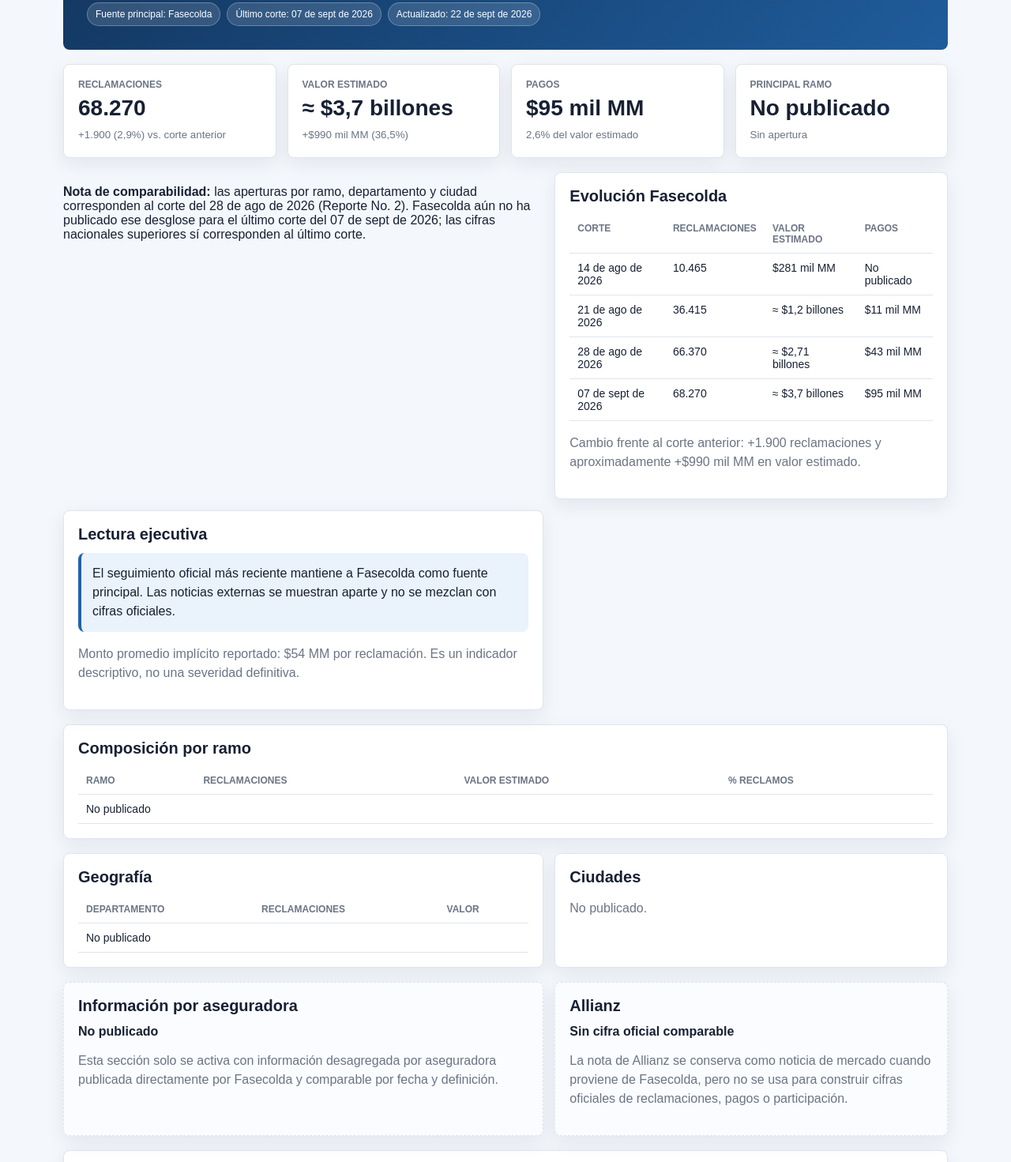
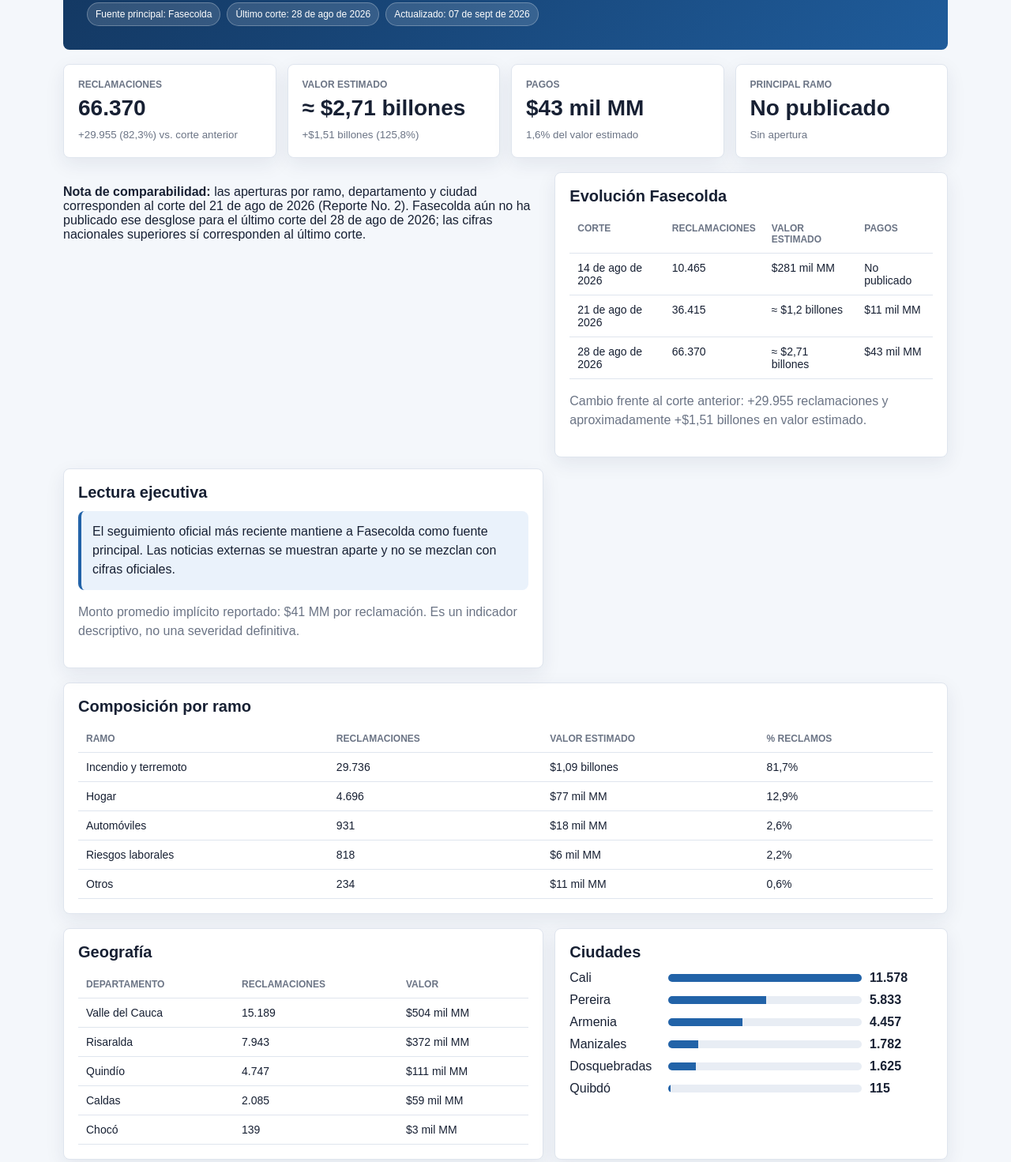
Before and after one commit to Lombo5138/terremoto-fasecolda-site, a website: page docs/index.html in a window 1280 px wide. Shown: the part 189-1660 px from the top of the page at 79% size. Drawn offline with Linux system fonts and the light colour scheme.

```diff
--- a/docs/index.html
+++ b/docs/index.html
@@ -15,35 +15,34 @@
     <p>Hoja informativa ejecutiva con histórico de cortes oficiales de Fasecolda, novedades separadas del mercado y trazabilidad de fuentes.</p>
     <div class="badges">
       <span>Fuente principal: Fasecolda</span>
-      <span>Último corte: 07 de sept de 2026</span>
-      <span>Actualizado: 22 de sept de 2026</span>
+      <span>Último corte: 28 de ago de 2026</span>
+      <span>Actualizado: 07 de sept de 2026</span>
     </div>
   </section>
 
   <section class="kpis" aria-label="Indicadores principales">
-    <article><span>Reclamaciones</span><strong>68.270</strong><small>+1.900 (2,9%) vs. corte anterior</small></article>
-    <article><span>Valor estimado</span><strong>≈ $3,7 billones</strong><small>+$990 mil MM (36,5%)</small></article>
-    <article><span>Pagos</span><strong>$95 mil MM</strong><small>2,6% del valor estimado</small></article>
+    <article><span>Reclamaciones</span><strong>66.370</strong><small>+29.955 (82,3%) vs. corte anterior</small></article>
+    <article><span>Valor estimado</span><strong>≈ $2,71 billones</strong><small>+$1,51 billones (125,8%)</small></article>
+    <article><span>Pagos</span><strong>$43 mil MM</strong><small>1,6% del valor estimado</small></article>
     <article><span>Principal ramo</span><strong>No publicado</strong><small>Sin apertura</small></article>
   </section>
 
   <section class="two">
-    <p class="notice"><b>Nota de comparabilidad:</b> las aperturas por ramo, departamento y ciudad corresponden al corte del 28 de ago de 2026 (Reporte No. 2). Fasecolda aún no ha publicado ese desglose para el último corte del 07 de sept de 2026; las cifras nacionales superiores sí corresponden al último corte.</p>
+    <p class="notice"><b>Nota de comparabilidad:</b> las aperturas por ramo, departamento y ciudad corresponden al corte del 21 de ago de 2026 (Reporte No. 2). Fasecolda aún no ha publicado ese desglose para el último corte del 28 de ago de 2026; las cifras nacionales superiores sí corresponden al último corte.</p>
     <article class="panel">
       <h2>Evolución Fasecolda</h2>
       <table>
         <thead><tr><th>Corte</th><th>Reclamaciones</th><th>Valor estimado</th><th>Pagos</th></tr></thead>
         <tbody><tr><td>14 de ago de 2026</td><td>10.465</td><td>$281 mil MM</td><td>No publicado</td></tr>
 <tr><td>21 de ago de 2026</td><td>36.415</td><td>≈ $1,2 billones</td><td>$11 mil MM</td></tr>
-<tr><td>28 de ago de 2026</td><td>66.370</td><td>≈ $2,71 billones</td><td>$43 mil MM</td></tr>
-<tr><td>07 de sept de 2026</td><td>68.270</td><td>≈ $3,7 billones</td><td>$95 mil MM</td></tr></tbody>
+<tr><td>28 de ago de 2026</td><td>66.370</td><td>≈ $2,71 billones</td><td>$43 mil MM</td></tr></tbody>
       </table>
-      <p class="muted">Cambio frente al corte anterior: +1.900 reclamaciones y aproximadamente +$990 mil MM en valor estimado.</p>
+      <p class="muted">Cambio frente al corte anterior: +29.955 reclamaciones y aproximadamente +$1,51 billones en valor estimado.</p>
     </article>
     <article class="panel">
       <h2>Lectura ejecutiva</h2>
       <div class="callout">El seguimiento oficial más reciente mantiene a Fasecolda como fuente principal. Las noticias externas se muestran aparte y no se mezclan con cifras oficiales.</div>
-      <p class="muted">Monto promedio implícito reportado: $54 MM por reclamación. Es un indicador descriptivo, no una severidad definitiva.</p>
+      <p class="muted">Monto promedio implícito reportado: $41 MM por reclamación. Es un indicador descriptivo, no una severidad definitiva.</p>
     </article>
   </section>
 
@@ -51,7 +50,11 @@
     <h2>Composición por ramo</h2>
     <table>
       <thead><tr><th>Ramo</th><th>Reclamaciones</th><th>Valor estimado</th><th>% reclamos</th></tr></thead>
-      <tbody><tr><td colspan="4">No publicado</td></tr></tbody>
+      <tbody><tr><td>Incendio y terremoto</td><td>29.736</td><td>$1,09 billones</td><td>81,7%</td></tr>
+<tr><td>Hogar</td><td>4.696</td><td>$77 mil MM</td><td>12,9%</td></tr>
+<tr><td>Automóviles</td><td>931</td><td>$18 mil MM</td><td>2,6%</td></tr>
+<tr><td>Riesgos laborales</td><td>818</td><td>$6 mil MM</td><td>2,2%</td></tr>
+<tr><td>Otros</td><td>234</td><td>$11 mil MM</td><td>0,6%</td></tr></tbody>
     </table>
   </section>
 
@@ -60,12 +63,21 @@
       <h2>Geografía</h2>
       <table>
         <thead><tr><th>Departamento</th><th>Reclamaciones</th><th>Valor</th></tr></thead>
-        <tbody><tr><td colspan="3">No publicado</td></tr></tbody>
+        <tbody><tr><td>Valle del Cauca</td><td>15.189</td><td>$504 mil MM</td></tr>
+<tr><td>Risaralda</td><td>7.943</td><td>$372 mil MM</td></tr>
+<tr><td>Quindío</td><td>4.747</td><td>$111 mil MM</td></tr>
+<tr><td>Caldas</td><td>2.085</td><td>$59 mil MM</td></tr>
+<tr><td>Chocó</td><td>139</td><td>$3 mil MM</td></tr></tbody>
       </table>
     </article>
     <article class="panel">
       <h2>Ciudades</h2>
-      <p class="muted">No publicado.</p>
+      <div class="city"><span>Cali</span><div class="bar"><i style="width:100%"></i></div><b>11.578</b></div>
+<div class="city"><span>Pereira</span><div class="bar"><i style="width:50.380031093453105%"></i></div><b>5.833</b></div>
+<div class="city"><span>Armenia</span><div class="bar"><i style="width:38.495422352737954%"></i></div><b>4.457</b></div>
+<div class="city"><span>Manizales</span><div class="bar"><i style="width:15.391259284850578%"></i></div><b>1.782</b></div>
+<div class="city"><span>Dosquebradas</span><div class="bar"><i style="width:14.03523924684747%"></i></div><b>1.625</b></div>
+<div class="city"><span>Quibdó</span><div class="bar"><i style="width:1%"></i></div><b>115</b></div>
     </article>
   </section>
 
@@ -103,7 +115,6 @@
     <p><b>Así avanza la atención de las aseguradoras a los afectados por el sismo</b><br><span>Fasecolda reportó 10.465 reclamaciones y valor estimado de COP 281.000 millones con corte al 14 de agosto de 2026.</span><br><a href="https://www.fasecolda.com/asi-avanza-la-atencion-de-las-aseguradoras-a-los-afectados-por-el-sismo/" target="_blank" rel="noopener">Publicación oficial</a></p>
 <p><b>Reclamaciones por el sismo aumentan 248% y aseguradoras agilizan su respuesta</b><br><span>Fasecolda reportó 36.415 reclamaciones, valor estimado cercano a COP 1,2 billones y pagos por COP 11.104 millones.</span><br><a href="https://www.fasecolda.com/reclamaciones-por-el-sismo-aumentan-248-y-aseguradoras-agilizan-su-respuesta/" target="_blank" rel="noopener">Publicación oficial</a></p>
 <p><b>Reconstrucción tras el sismo: sector asegurador acelera el pago de indemnizaciones - Fasecolda Ir al contenido Fasecolda</b><br><span>Fasecolda reporta 66.370 reclamaciones, pagos por COP 42.992 millones y valor estimado de COP 2,71 billones, con corte al 28 de agosto de 2026. El PDF enlazado por Fasecolda actualmente contiene el desglose del Reporte No. 2, con corte al 21 de agosto; no se reutiliza para representar el tercer corte.</span><br><a href="https://www.fasecolda.com/wp-content/uploads/COM-FINAL-AGOSTO-2408261825.pdf" target="_blank" rel="noopener">PDF oficial</a></p>
-<p><b>A un mes del terremoto de San José del Palmar, el sector asegurador continúa contribuyendo a la reconstrucción del país</b><br><span>Fasecolda reporta 68.270 reclamaciones, siniestros estimados en aproximadamente COP 3,7 billones y pagos por más de COP 95.000 millones, con corte al 7 de septiembre de 2026. Las reclamaciones abarcan 451 municipios y 31 departamentos. No se publicó desglose comparable por aseguradora, ramo o ciudad.</span><br><a href="https://es.linkedin.com/posts/federacion-de-aseguradores-colombianos-fasecolda_a-un-mes-del-terremoto-de-san-jos%C3%A9-del-palmar-activity-7503063657560358912-ptIe" target="_blank" rel="noopener">Publicación oficial</a></p>
   </section>
 
   <footer>Seguimiento automatizable · Datos separados por fuente · Sin cifras simuladas.</footer>
```
Also changed, not shown: data/fasecolda_reports.json (+27 -0 lines), data/market_news.json (+10 -0 lines).
